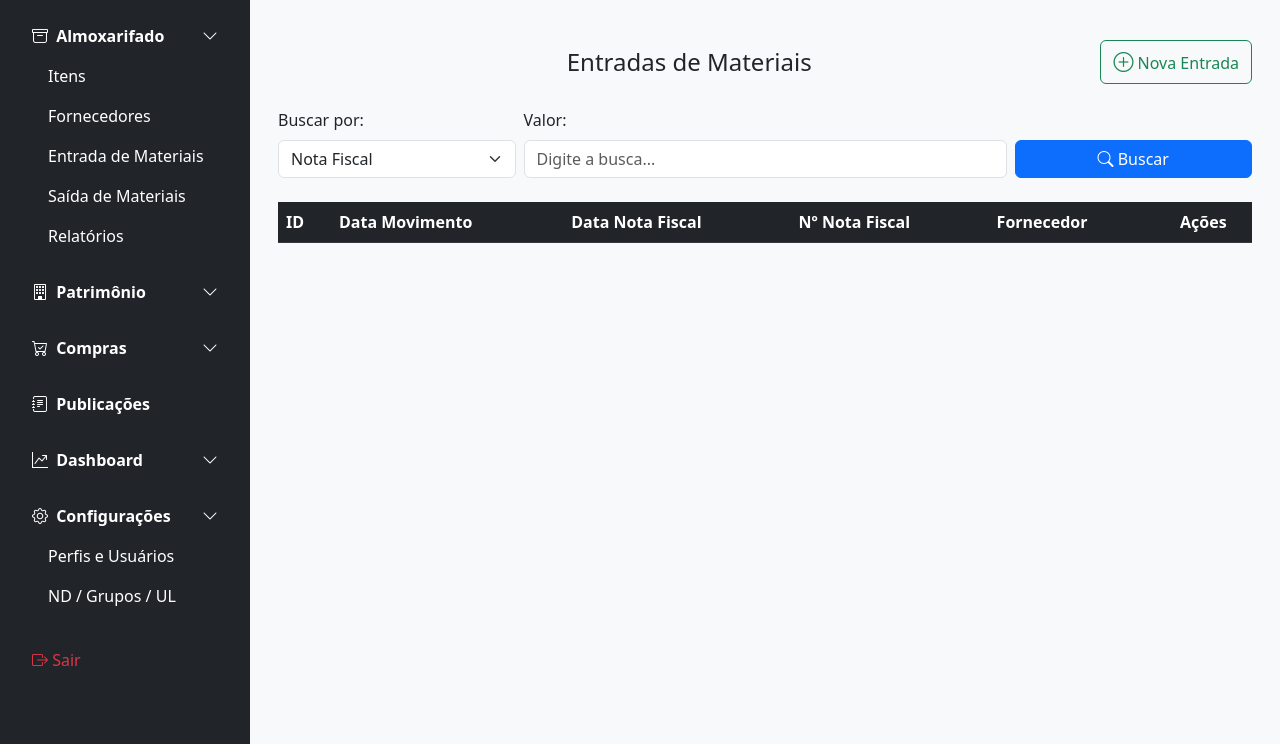
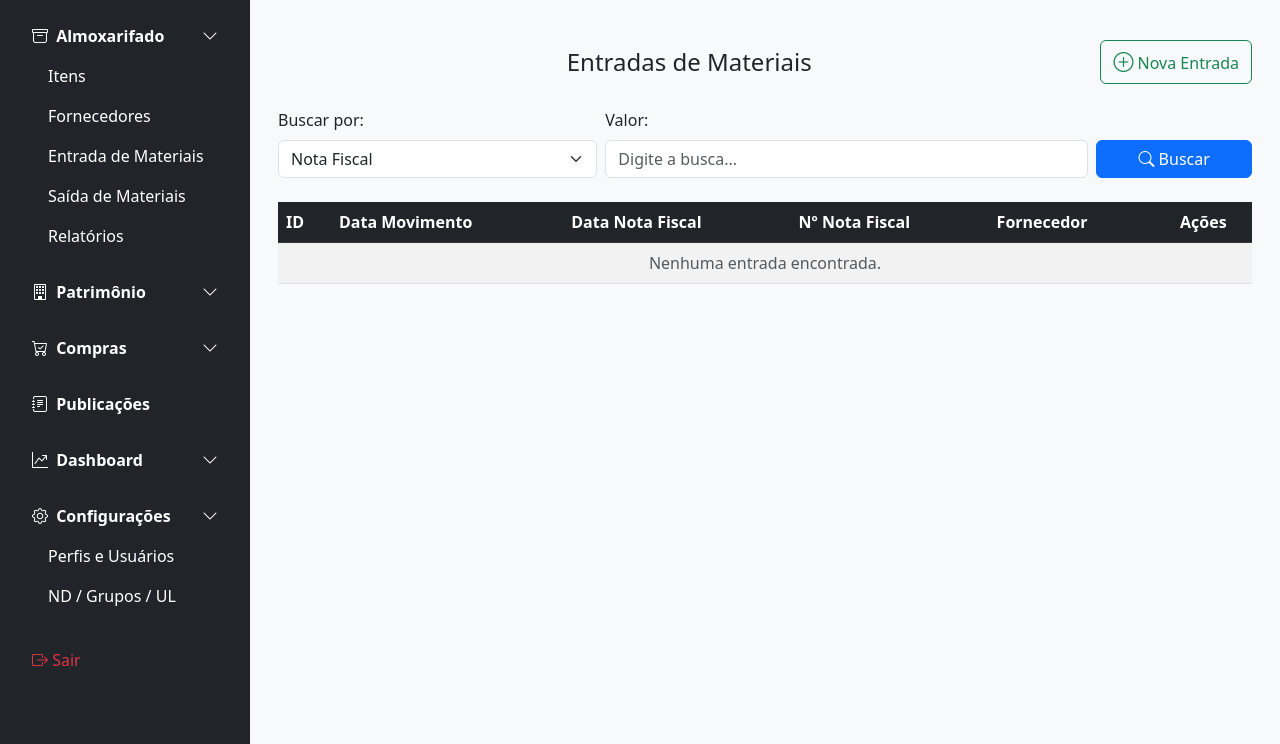
Before and after one commit to auriceliorp/Sistema_Almoxarifado, a Flask app: page /entrada/lista in a window 1280 px wide. Shown: the part 56-800 px from the top of the page. Run offline with Flask 3, Linux system fonts and the light colour scheme; a user stored in the database is signed in; lists and menus that the app fills with data are empty.

Commit message:
Update lista_entrada.html

```diff
--- a/templates/lista_entrada.html
+++ b/templates/lista_entrada.html
@@ -15,26 +15,26 @@
 
   <!-- BUSCA COM FILTRO -->
   <form method="GET" class="row g-2 mb-4 align-items-end" id="formBusca">
-    <div class="col-md-3">
+    <div class="col-md-4">
       <label for="tipo_busca" class="form-label">Buscar por:</label>
       <select name="filtro" id="tipo_busca" class="form-select">
-        <option value="nota" {% if request.args.get('filtro') == 'nota' %}selected{% endif %}>Nota Fiscal</option>
-        <option value="fornecedor" {% if request.args.get('filtro') == 'fornecedor' %}selected{% endif %}>Fornecedor</option>
-        <option value="data" {% if request.args.get('filtro') == 'data' %}selected{% endif %}>Data de Movimento</option>
+        <option value="nota" {% if filtro == 'nota' %}selected{% endif %}>Nota Fiscal</option>
+        <option value="fornecedor" {% if filtro == 'fornecedor' %}selected{% endif %}>Fornecedor</option>
+        <option value="data" {% if filtro == 'data' %}selected{% endif %}>Data de Movimento</option>
       </select>
     </div>
     <div class="col-md-6">
       <label for="valor_busca" class="form-label">Valor:</label>
-      <input type="text" name="busca" value="{{ request.args.get('busca', '') }}" class="form-control" id="valor_busca" placeholder="Digite a busca...">
+      <input type="text" name="busca" value="{{ busca }}" class="form-control" id="valor_busca" placeholder="Digite a busca...">
     </div>
-    <div class="col-md-3">
+    <div class="col-md-2">
       <button type="submit" class="btn btn-primary w-100"><i class="bi bi-search"></i> Buscar</button>
     </div>
   </form>
 
   <!-- TABELA -->
   <div class="table-responsive">
-    <table id="tabela-entradas" class="table table-striped table-hover align-middle w-100">
+    <table class="table table-striped table-hover align-middle w-100">
       <thead class="table-dark">
         <tr>
           <th>ID</th>
@@ -46,7 +46,7 @@
         </tr>
       </thead>
       <tbody>
-        {% for entrada in entradas %}
+        {% for entrada in entradas.items %}
         <tr>
           <td>{{ entrada.id }}</td>
           <td>{{ entrada.data_movimento.strftime('%d/%m/%Y') }}</td>
@@ -54,54 +54,79 @@
           <td>{{ entrada.numero_nota_fiscal }}</td>
           <td>{{ entrada.fornecedor.nome }}</td>
           <td class="text-center">
-            <a href="{{ url_for('entrada_bp.visualizar_entrada', entrada_id=entrada.id) }}" class="btn btn-outline-secondary btn-sm">
+            <a href="{{ url_for('entrada_bp.visualizar_entrada', entrada_id=entrada.id) }}"
+              class="btn btn-outline-secondary btn-sm">
               <i class="bi bi-eye"></i> Visualizar
             </a>
           </td>
+        </tr>
+        {% else %}
+        <tr>
+          <td colspan="6" class="text-center text-muted">Nenhuma entrada encontrada.</td>
         </tr>
         {% endfor %}
       </tbody>
     </table>
   </div>
+
+  <!-- PAGINAÇÃO -->
+  {% if entradas.pages > 1 %}
+  <nav aria-label="Paginação" class="mt-4">
+    <ul class="pagination justify-content-center">
+      {% if entradas.has_prev %}
+      <li class="page-item">
+        <a class="page-link" href="{{ url_for('entrada_bp.lista_entradas', page=entradas.prev_num, filtro=filtro, busca=busca) }}">Anterior</a>
+      </li>
+      {% else %}
+      <li class="page-item disabled"><span class="page-link">Anterior</span></li>
+      {% endif %}
+
+      {% for page_num in entradas.iter_pages(left_edge=1, right_edge=1, left_current=2, right_current=2) %}
+      {% if page_num %}
+        {% if entradas.page == page_num %}
+        <li class="page-item active"><span class="page-link">{{ page_num }}</span></li>
+        {% else %}
+        <li class="page-item">
+          <a class="page-link" href="{{ url_for('entrada_bp.lista_entradas', page=page_num, filtro=filtro, busca=busca) }}">{{ page_num }}</a>
+        </li>
+        {% endif %}
+      {% else %}
+      <li class="page-item disabled"><span class="page-link">…</span></li>
+      {% endif %}
+      {% endfor %}
+
+      {% if entradas.has_next %}
+      <li class="page-item">
+        <a class="page-link" href="{{ url_for('entrada_bp.lista_entradas', page=entradas.next_num, filtro=filtro, busca=busca) }}">Próxima</a>
+      </li>
+      {% else %}
+      <li class="page-item disabled"><span class="page-link">Próxima</span></li>
+      {% endif %}
+    </ul>
+  </nav>
+  {% endif %}
+
 </div>
 {% endblock %}
 
 {% block scripts %}
-<!-- jQuery primeiro -->
 <script src="https://code.jquery.com/jquery-3.7.1.min.js"></script>
-
-<!-- Plugins -->
-<link rel="stylesheet" href="https://cdn.datatables.net/1.13.4/css/dataTables.bootstrap5.min.css">
-<script src="https://cdn.datatables.net/1.13.4/js/jquery.dataTables.min.js"></script>
-<script src="https://cdn.datatables.net/1.13.4/js/dataTables.bootstrap5.min.js"></script>
 <script src="https://cdnjs.cloudflare.com/ajax/libs/jquery.mask/1.14.16/jquery.mask.min.js"></script>
-
 <script>
-  $(document).ready(function () {
-    $('#tabela-entradas').DataTable({
-      language: {
-        url: "//cdn.datatables.net/plug-ins/1.13.4/i18n/pt-BR.json"
-      },
-      pageLength: 10,
-      lengthMenu: [[10, 25, 50, 100], [10, 25, 50, 100]],
-      ordering: true
-    });
-
-    function aplicarMascaraCampo() {
+  function aplicarMascara() {
     $('#valor_busca').unmask();
-      const tipo = $('#tipo_busca').val();
-      if (tipo === 'nota') {
+    if ($('#tipo_busca').val() === 'nota') {
       $('#valor_busca').mask('000.000.000');
-      } else if (tipo === 'data') {
+    } else if ($('#tipo_busca').val() === 'data') {
       $('#valor_busca').mask('00/00/0000');
     }
   }
 
-    aplicarMascaraCampo();
-
+  $(document).ready(function () {
+    aplicarMascara();
     $('#tipo_busca').on('change', function () {
       $('#valor_busca').val('');
-      aplicarMascaraCampo();
+      aplicarMascara();
     });
   });
 </script>
```
Lines whose indentation alone changed are shown as unchanged.
